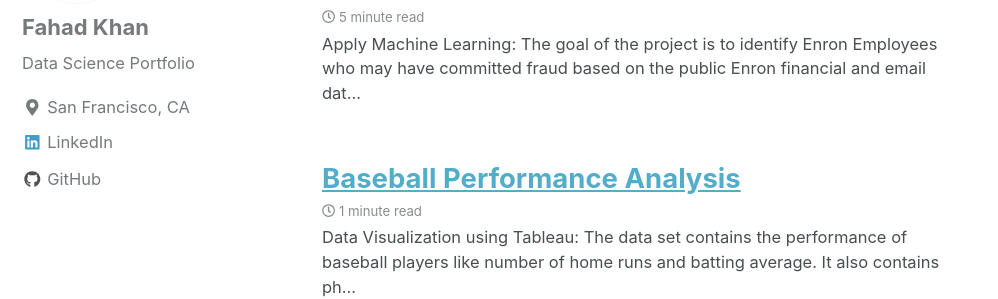
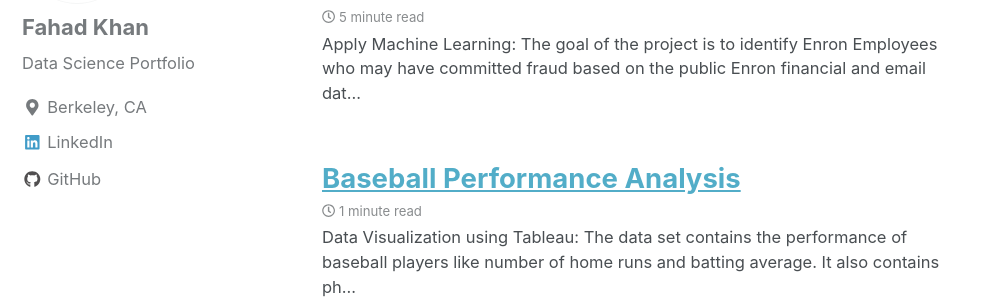
Before and after one commit to FK85/FK85.github.io, a Jekyll site: the page built from index.html, in a window 1280 px wide and 900 px high, scrolled down 527 px. Shown: the part 171-470 px from the top of the window, without its empty margins (0-998 px from the left). Built offline with Jekyll 4.4.1, drawn with Linux system fonts in a browser that asks for light colours; nearby versions of some CDN libraries; the list of posts is cut into pages by our own code.

Commit message:
Changed Location

```diff
--- a/_config.yml
+++ b/_config.yml
@@ -103,7 +103,7 @@ author:
   name             : "Fahad Khan"
   avatar           : "/images/Fahad.jpg"
   bio              : "Data Science Portfolio"
-  location         : "San Francisco, CA"
+  location         : "Berkeley, CA"
   email            :
   uri              :
   home             : # null (default), "absolute or relative url to link to author home"
```
